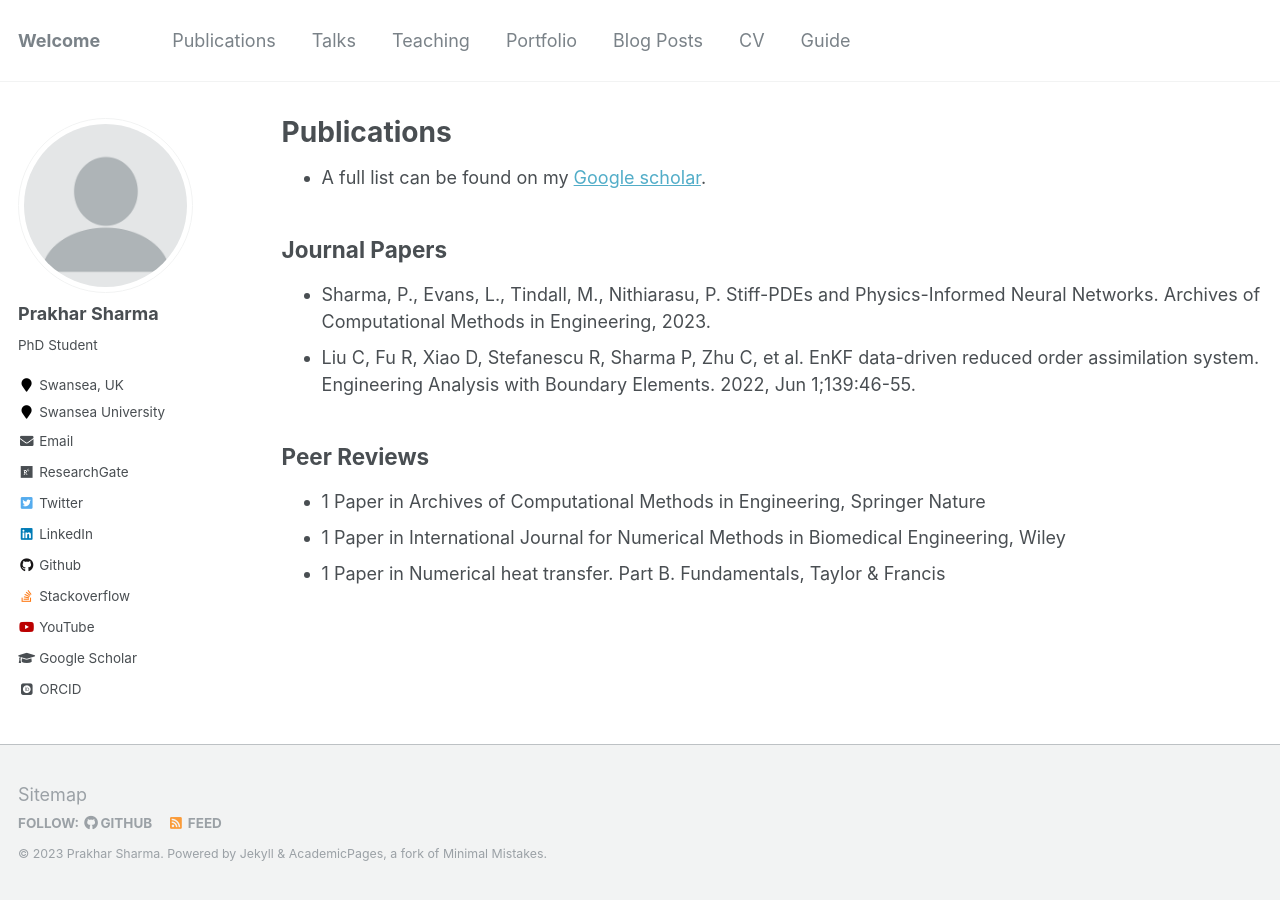
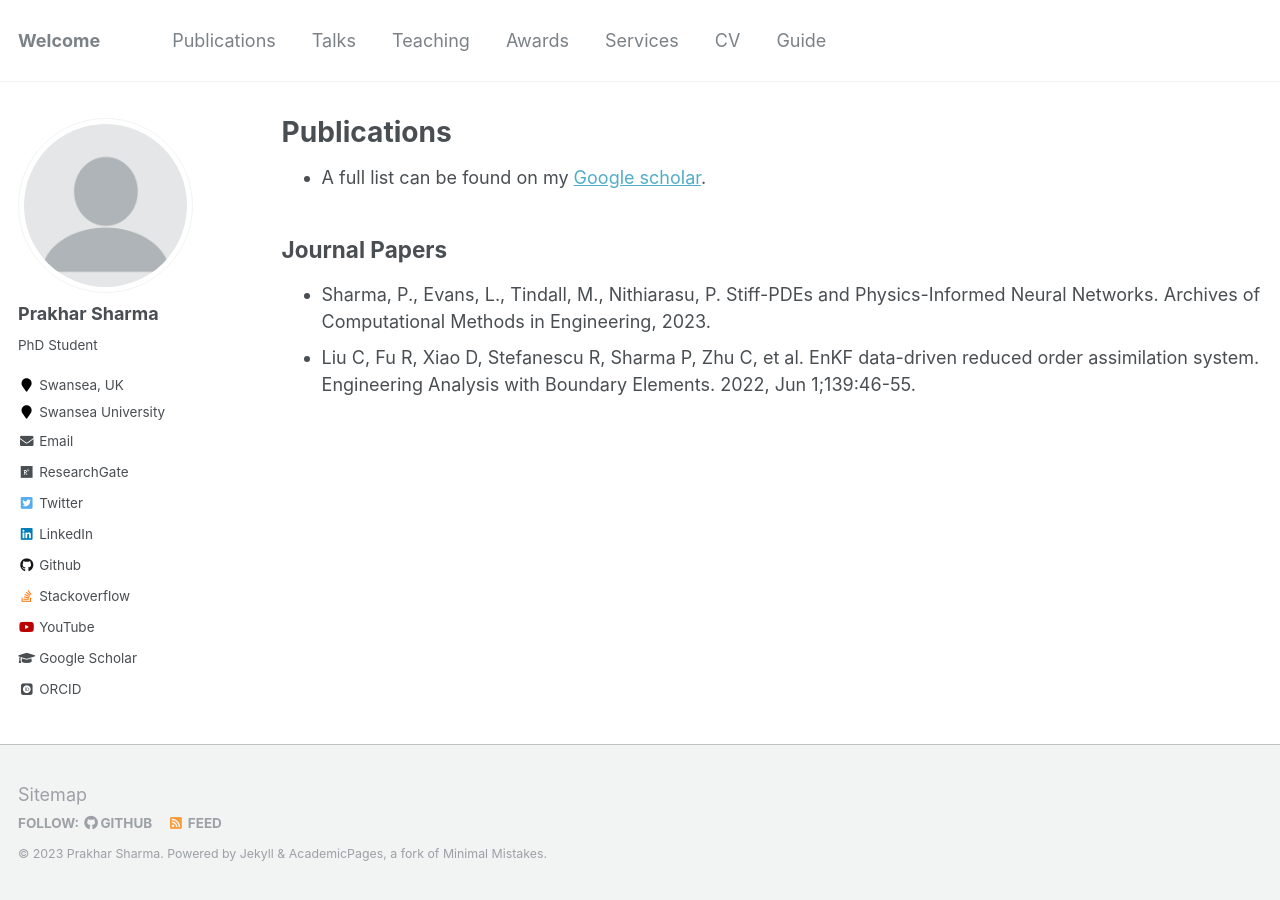
Before and after one commit to praksharma/praksharma.github.io, a Jekyll site: the page built from _pages/publications.md, in a window 1280 px wide. Built offline with Jekyll 4.4.1, drawn with Linux system fonts in a browser that asks for light colours; some web fonts are replaced.

Commit message:
awards and services

```diff
--- a/_data/navigation.yml
+++ b/_data/navigation.yml
@@ -9,11 +9,11 @@ main:
   - title: "Teaching"
     url: /teaching/
 
-  - title: "Portfolio"
-    url: /portfolio/
+  - title: "Awards"
+    url: /awards/
 
-  - title: "Blog Posts"
-    url: /year-archive/
+  - title: "Services"
+    url: /services/
 
   - title: "CV"
     url: /cv/
--- a/_pages/publications.md
+++ b/_pages/publications.md
@@ -11,8 +11,3 @@ author_profile: true
 
 * Sharma, P., Evans, L., Tindall, M., Nithiarasu, P. Stiff-PDEs and Physics-Informed Neural Networks. Archives of Computational Methods in Engineering, 2023.
 * Liu C, Fu R, Xiao D, Stefanescu R, Sharma P, Zhu C, et al. EnKF data-driven reduced order assimilation system. Engineering Analysis with Boundary Elements. 2022, Jun 1;139:46-55.
-
-## Peer Reviews
-* 1 Paper in Archives of Computational Methods in Engineering, Springer Nature
-* 1 Paper in International Journal for Numerical Methods in Biomedical Engineering, Wiley
-* 1 Paper in Numerical heat transfer. Part B. Fundamentals, Taylor & Francis
```
Also changed, not shown: _pages/awards.md (added, +8 -0 lines), _pages/portfolio.html (deleted, +0 -13 lines), _pages/services.md (added, +14 -0 lines), _pages/year-archive.html (deleted, +0 -19 lines).
